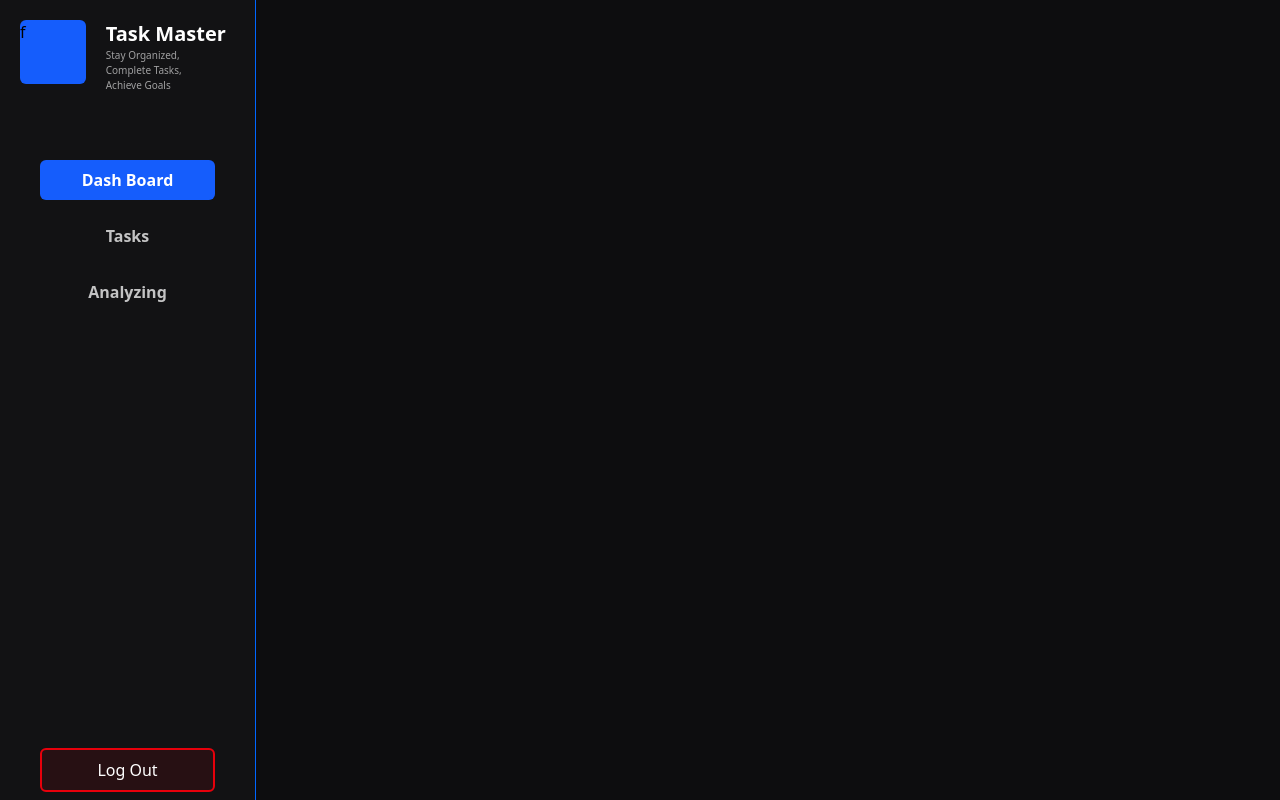
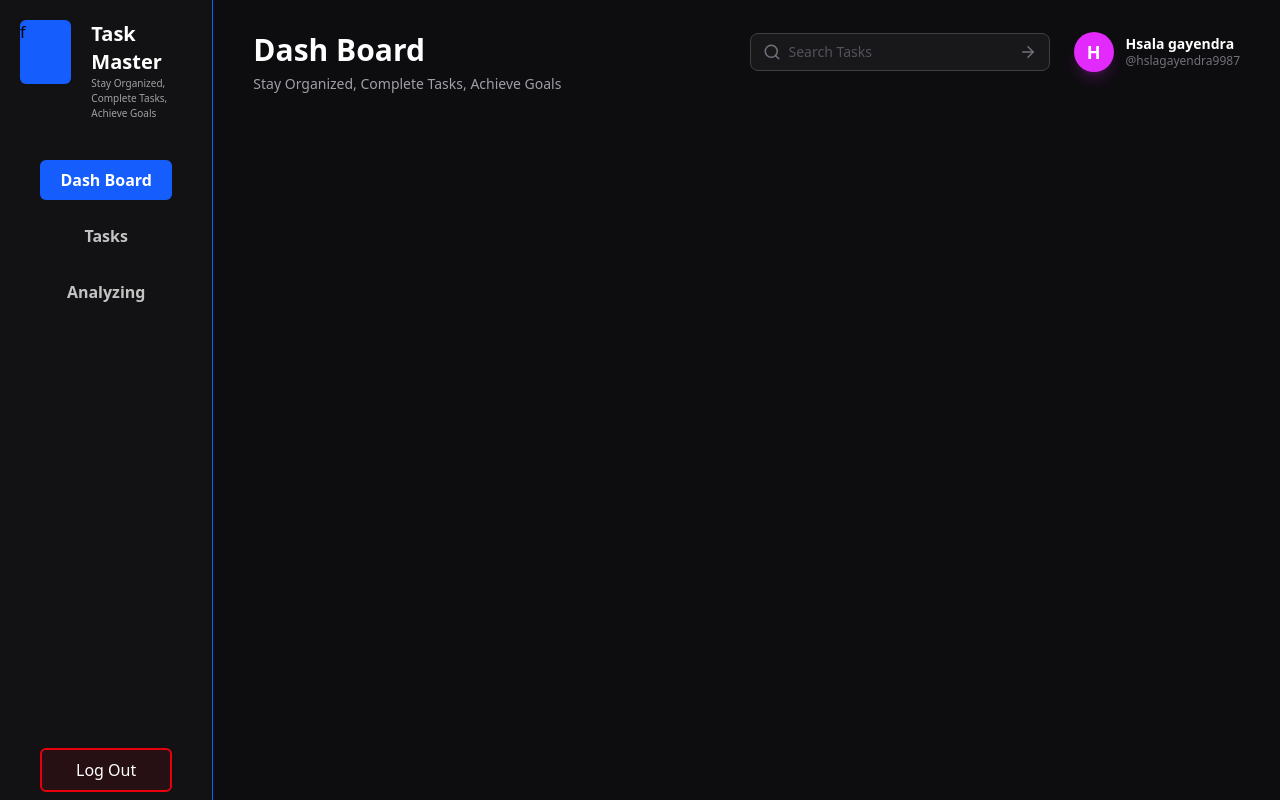
Before and after one commit to hashalagayendra/Task-Tracker, a React app in the folder frontend/: page / in a window 1280 px wide. Built offline with nearby package versions, Linux system fonts and the light colour scheme; the HTML template or start-up script is replaced by a standard one.

Commit message:
Add DashboardHeadder, SearchBox, and UserIcon components

```diff
--- /dev/null
+++ b/frontend/src/components/DashboardHeadder.tsx
@@ -0,0 +1,38 @@
+import React from "react";
+import SearchBox from "./SearchBox";
+import UserIcon from "./UserIcon";
+
+function DashboardHeadder({
+  title = "Dash Board",
+  subtitle = "Stay Organized, Complete Tasks, Achieve Goals",
+  user = {
+    name: "Hsala gayendra",
+    handle: "@hslagayendra9987",
+    initial: "H",
+  },
+}: {
+  title?: string;
+  subtitle?: string;
+  user?: { name: string; handle: string; initial: string };
+}) {
+  return (
+    <header className="flex flex-col md:flex-row justify-between items-start md:items-start gap-4 mb-8 w-full">
+      {/* Left Side: Title & Subtitle */}
+      <div>
+        <h1 className="text-3xl font-bold text-white mb-1.5">{title}</h1>
+        <p className="text-sm text-zinc-400">{subtitle}</p>
+      </div>
+
+      {/* Right Side: Search & User Profile */}
+      <div className="flex flex-col sm:flex-row items-center gap-6 w-full md:w-auto">
+        {/* Search Box */}
+
+        <SearchBox />
+        {/* User Profile */}
+        <UserIcon />
+      </div>
+    </header>
+  );
+}
+
+export default DashboardHeadder;
--- /dev/null
+++ b/frontend/src/components/SearchBox.tsx
@@ -0,0 +1,46 @@
+function SearchBox() {
+  return (
+    <div className="flex items-center bg-[#18181b] border border-zinc-700 rounded-lg px-3 py-2 w-full sm:w-[300px] hover:border-zinc-600 transition-colors group">
+      <svg
+        xmlns="http://www.w3.org/2000/svg"
+        width="18"
+        height="18"
+        viewBox="0 0 24 24"
+        fill="none"
+        stroke="currentColor"
+        strokeWidth="2"
+        strokeLinecap="round"
+        strokeLinejoin="round"
+        className="text-zinc-500 group-focus-within:text-zinc-300 transition-colors"
+      >
+        <circle cx="11" cy="11" r="8"></circle>
+        <line x1="21" y1="21" x2="16.65" y2="16.65"></line>
+      </svg>
+
+      <input
+        type="text"
+        placeholder="Search Tasks"
+        className="bg-transparent border-none outline-none text-zinc-200 text-sm ml-2 flex-grow placeholder-zinc-600"
+      />
+
+      <button className="text-zinc-500 hover:text-white transition-colors">
+        <svg
+          xmlns="http://www.w3.org/2000/svg"
+          width="18"
+          height="18"
+          viewBox="0 0 24 24"
+          fill="none"
+          stroke="currentColor"
+          strokeWidth="2"
+          strokeLinecap="round"
+          strokeLinejoin="round"
+        >
+          <line x1="5" y1="12" x2="19" y2="12"></line>
+          <polyline points="12 5 19 12 12 19"></polyline>
+        </svg>
+      </button>
+    </div>
+  );
+}
+
+export default SearchBox;
--- /dev/null
+++ b/frontend/src/components/UserIcon.tsx
@@ -0,0 +1,22 @@
+import React from "react";
+
+function UserIcon() {
+  return (
+    <div className="flex items-center gap-3 flex-shrink-0 self-end sm:self-auto">
+      {/* Avatar */}
+      <div className="w-10 h-10 rounded-full bg-fuchsia-500 flex items-center justify-center text-white font-bold text-lg shadow-lg shadow-fuchsia-500/20">
+        {"H"}
+      </div>
+
+      {/* User Info */}
+      <div className="flex flex-col">
+        <span className="text-sm font-semibold text-white leading-tight">
+          {"Hsala gayendra"}
+        </span>
+        <span className="text-xs text-zinc-500">{"@hslagayendra9987"}</span>
+      </div>
+    </div>
+  );
+}
+
+export default UserIcon;
--- a/frontend/src/pages/Dashboard.tsx
+++ b/frontend/src/pages/Dashboard.tsx
@@ -1,9 +1,16 @@
 import Sidebar from "../components/Sidebar";
+import DashboardHeadder from "../components/DashboardHeadder";
 
 function Dashboard() {
   return (
-    <div className="bg-(--bg-color)">
-      <Sidebar />
+    <div className="bg-(--bg-color) flex">
+      <div className="w-1/6 h-screen sticky top-0">
+        <Sidebar />
+      </div>
+
+      <div className=" flex-1 px-10 py-8">
+        <DashboardHeadder />
+      </div>
     </div>
   );
 }
```
